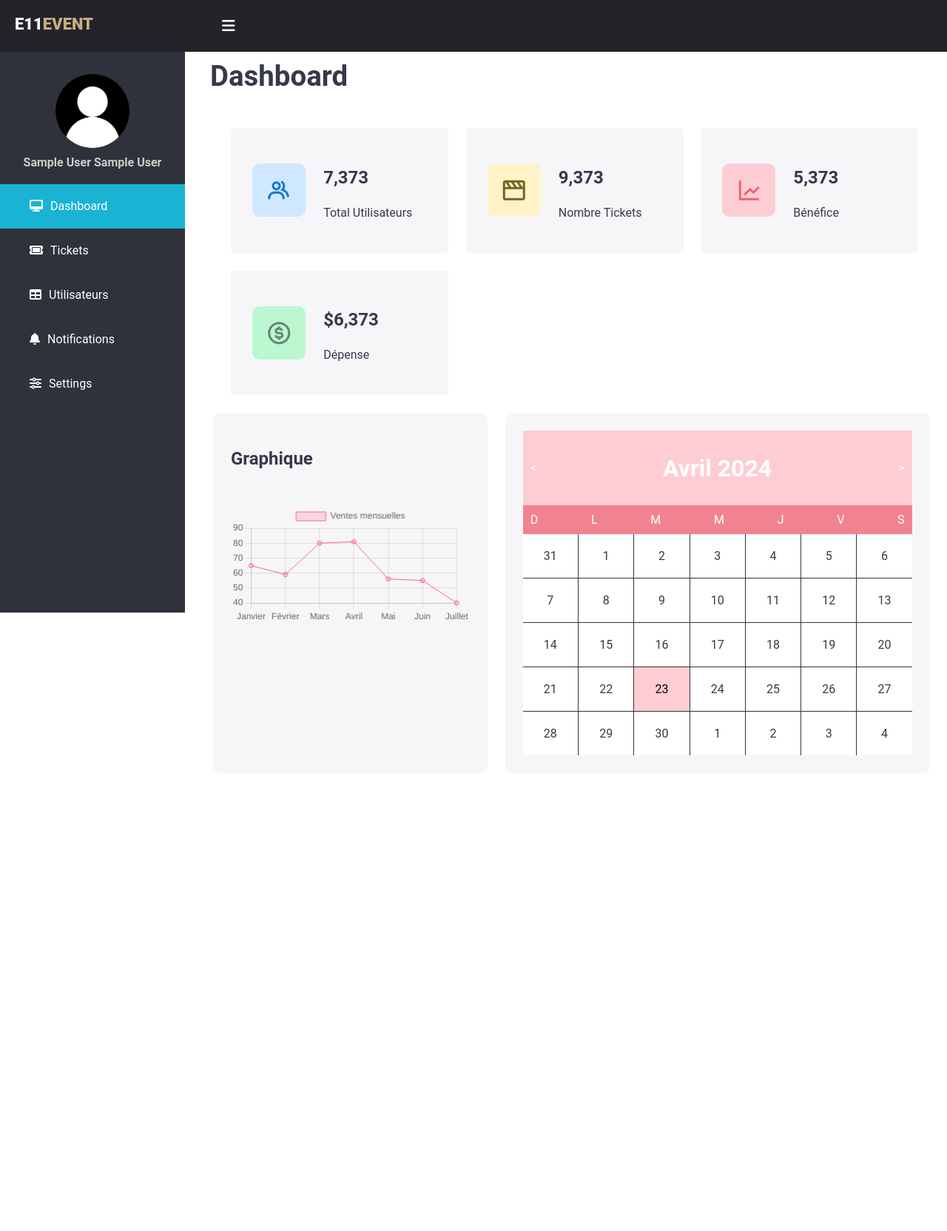
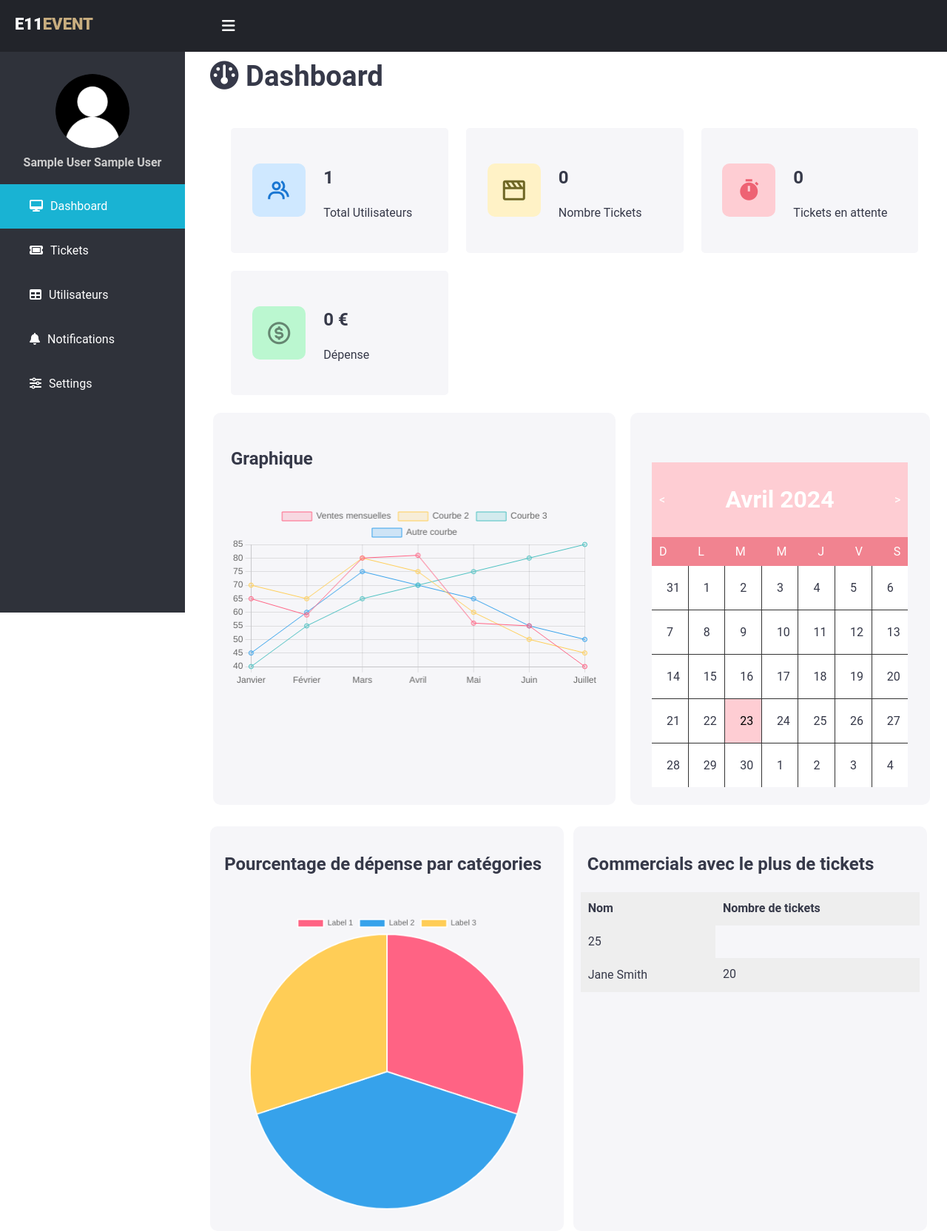
Before and after one commit to Tathoon/Projet_Web, a PHP site: page /pages/admin/dashboard_admin.php in a window 1280 px wide. Shown: the whole page at 74% size. Before the commit the page ends 1021 px from the top, so only its background shows below. Run offline with PHP 8.4, Linux system fonts and the light colour scheme; the visitor is signed in with stand-in values (Sample User, id 1); data that the repository does not hold is empty.

Commit message:
Modification admin dashboard

```diff
--- a/index.js
+++ b/index.js
@@ -137,6 +137,30 @@ const data = {
   }]
 };
 
+data.datasets.push(
+    {
+      label: 'Courbe 2',
+      data: [70, 65, 80, 75, 60, 50, 45], // Données pour la courbe 2
+      backgroundColor: 'rgba(255, 206, 86, 0.2)', // Couleur de fond de la zone
+      borderColor: 'rgba(255, 206, 86, 1)', // Couleur de la bordure
+      borderWidth: 1
+    },
+    {
+      label: 'Courbe 3',
+      data: [40, 55, 65, 70, 75, 80, 85], // Données pour la courbe 3
+      backgroundColor: 'rgba(75, 192, 192, 0.2)', // Couleur de fond de la zone
+      borderColor: 'rgba(75, 192, 192, 1)', // Couleur de la bordure
+      borderWidth: 1
+    },
+    {
+      label: 'Autre courbe',
+      data: [45, 60, 75, 70, 65, 55, 50], // Les données pour l'autre courbe
+      backgroundColor: 'rgba(54, 162, 235, 0.2)', // Couleur de fond de la zone
+      borderColor: 'rgba(54, 162, 235, 1)', // Couleur de la bordure
+      borderWidth: 1
+    }
+  );
+
 // Configuration du graphique
 const config = {
   type: 'line',
@@ -148,3 +172,29 @@ const myChart = new Chart(
   document.getElementById('myChart'),
   config
 );
+
+// Utilisation de vos variables existantes pour les données et la configuration
+const myData = {
+  labels: ['Label 1', 'Label 2', 'Label 3'],
+  datasets: [{
+    label: 'Camembert Example',
+    data: [30, 40, 30], // Exemple de données
+    backgroundColor: [
+      'rgb(255, 99, 132)',
+      'rgb(54, 162, 235)',
+      'rgb(255, 205, 86)'
+    ],
+    hoverOffset: 4
+  }]
+};
+
+const myConfig = {
+  type: 'pie',
+  data: myData,
+};
+
+// Création du camembert avec vos variables existantes
+var myChartCAM = new Chart(
+  document.getElementById('camembertChart'),
+  myConfig
+);
--- a/pages/admin/dashboard_admin.php
+++ b/pages/admin/dashboard_admin.php
@@ -26,6 +26,42 @@
       header('Location: ../../index.php');
       exit();
      }
+
+    $db = new PDO('mysql:host=localhost;dbname=e11event_bdd;charset=utf8mb4', 'root', '');
+    $db->setAttribute(PDO::ATTR_ERRMODE, PDO::ERRMODE_EXCEPTION);
+
+    $sql_number_users = "SELECT COUNT(DISTINCT id_utilisateur) AS total_utilisateurs FROM utilisateur";
+    $result_users = $db->query($sql_number_users);
+
+    $sql_number_tickets = "SELECT COUNT(DISTINCT id_ticket) AS total_tickets FROM ticket";
+    $result_tickets = $db->query($sql_number_tickets);
+
+    $sql_depense = "SELECT COALESCE(SUM(prix), 0) AS total_depense FROM ticket";
+    $result_depense = $db->query($sql_depense);
+
+    $sql_tickets_attente = "SELECT COUNT(DISTINCT id_ticket) AS total_tickets_attente FROM ticket WHERE status = 3";
+    $result_tickets_attente = $db->query($sql_tickets_attente);
+
+    $sql_most_ticket_user = "SELECT nom, prenom, COUNT(id_ticket) AS nombre_tickets FROM utilisateur JOIN ticket ON utilisateur.id_utilisateur = ticket.id_utilisateur GROUP BY utilisateur.id_utilisateur ORDER BY nombre_tickets DESC LIMIT 2";
+
+    if ($result_users !== false && $result_tickets !== false && $result_depense !== false && $result_tickets_attente !== false){
+        $row_users = $result_users->fetch(PDO::FETCH_ASSOC);
+        $row_tickets = $result_tickets->fetch(PDO::FETCH_ASSOC);
+        $row_depense = $result_depense->fetch(PDO::FETCH_ASSOC);
+        $row_tickets_attente = $result_tickets_attente->fetch(PDO::FETCH_ASSOC);
+
+        if ($row_users && $row_tickets && $row_depense) {
+            $total_utilisateurs = $row_users["total_utilisateurs"];
+            $total_tickets = $row_tickets["total_tickets"];
+            $total_depense = $row_depense["total_depense"];
+            $total_tickets_attente = $row_tickets_attente["total_tickets_attente"];
+        } else {
+            echo "Aucun résultat trouvé.";
+        }
+    } else {
+        echo "Une erreur s'est produite lors de l'exécution de la requête.";
+    }
+
   ?>
 
   <input type="checkbox" id="check">
@@ -71,34 +107,34 @@
   <div class="content">
       <main>
         <div class="header">
-          <h1>Dashboard</h1>
+          <h1><i class="fa-solid fa-gauge"></i> Dashboard</h1>
         </div>
         <ul class="cards">
           <li>
             <i class="bx bx-group"></i>
             <span class="info">
-              <h3>7,373</h3>
+            <h3><?php echo $total_utilisateurs; ?></h3>
               <p>Total Utilisateurs</p>
             </span>
           </li>
           <li>
             <i class="bx bx-movie"></i>
             <span class="info">
-              <h3>9,373</h3>
+              <h3><?php echo $total_tickets; ?></h3>
               <p>Nombre Tickets</p>
             </span>
           </li>
           <li>
-          <i class="bx bx-line-chart"></i>
+          <i class='bx bxs-stopwatch'></i>
             <span class="info">
-              <h3>5,373</h3>
-              <p>Bénéfice</p>
+              <h3><?php echo $total_tickets_attente; ?></h3>
+              <p>Tickets en attente</p>
             </span>
           </li>
           <li>
             <i class="bx bx-dollar-circle"></i>
             <span class="info">
-              <h3>$6,373</h3>
+              <h3><?php echo $total_depense; ?> €</h3>
               <p>Dépense</p>
             </span>
           </li>
@@ -110,7 +146,6 @@
             </div>
             <canvas id="myChart" class="graph"></canvas>
           </div>
-
           <div class="reminders">
             <div id="calendar">
               <div id="calendar-header">
@@ -123,6 +158,38 @@
           </div>
           </div>
         </div>
+        <div class="charts-container">
+          <div class="pie-chart">
+              <div class="header">
+                  <h3>Pourcentage de dépense par catégories</h3>
+              </div>
+              <canvas id="camembertChart"></canvas>
+          </div>
+          <div class="most-ticket-user">
+              <div class="header">
+                  <h3>Commercials avec le plus de tickets</h3>
+              </div>
+              <table>
+                <thead>
+                    <tr>
+                        <th>Nom</th>
+                        <th>Nombre de tickets</th>
+                    </tr>
+                </thead>
+                <tbody>
+                    <tr>
+                        <td<?php echo $sql_most_ticket_user ; ?></td>
+                        <td>25</td>
+                    </tr>
+                    <tr>
+                        <td>Jane Smith</td>
+                        <td>20</td>
+                    </tr>
+                    <!-- Ajoutez d'autres lignes selon vos données -->
+                </tbody>
+            </table>
+          </div>
+      </div>
       </main>
     </div>
   <script type="text/javascript" src="../../index.js"></script>
--- a/styles.css
+++ b/styles.css
@@ -6,6 +6,9 @@
 /*                   */
 /*-------------------*/
 
+a {
+    text-decoration: none;
+}
 
 .body-login {
     margin: 0;
@@ -479,12 +482,12 @@ main .cards li .info p {
   color: var(--dark);
 }
 
-/* ========Orders Details Start=================== */
+/* ========Graph Details Start=================== */
 .content main .bottom_data {
   display: flex;
   flex-wrap: wrap;
   width: 100%;
-  grid-gap: 24px;
+  grid-gap: 20px;
   margin-top: 24px;
   color: var(--dark);
   position: relative;
@@ -511,7 +514,7 @@ main .bottom_data .header h3 {
 }
 
 main .bottom_data .orders {
-  flex-grow: 1;
+  flex-grow: 7;
   flex-basis: 500;
 }
 
@@ -589,21 +592,27 @@ main .bottom_data .reminders {
   flex-basis: 300px;
 }
 
-main .bottom_data .reminders .task_list li {
+.graph {
   width: 100%;
-  margin-bottom: 16px;
-  background-color: var(--grey);
-  padding: 14px 10px;
-  border-radius: 05px;
+  max-width: 100%;
+  height: auto;
+}
+
+#camembertChart {
+  padding: 1.8rem;
+  border-radius: 5px;
   display: flex;
   align-items: center;
-  justify-content: space-between;
+  grid-gap: 1.5rem;
 }
 
+/* -------CALENDRIER-----------*/
 #calendar {
-  width: 100%;
+  width: 97%;
   max-width: 600px;
-  margin: 0 auto;
+  margin-left: auto;
+  margin-right: auto;
+  margin-top: 12%;
 }
 
 #calendar-header {
@@ -625,7 +634,7 @@ main .bottom_data .reminders .task_list li {
 
 #calendar-body {
   display: grid;
-  grid-template-columns: repeat(7, 1fr);
+  grid-template-columns: repeat(7, minmax(0, 1fr));
   gap: 1px;
   background-color: #333;
   transition: opacity 0.5s ease;
@@ -651,11 +660,72 @@ main .bottom_data .reminders .task_list li {
   cursor: pointer;
 }
 
-.graph {
-  width: 100%; /* Ajustez la largeur selon vos préférences */
-  max-width: 100%; /* Définissez une largeur maximale pour éviter que le graphique ne devienne trop large */
-  height: auto;
+.charts-container {
+  display: flex;
 }
+
+.pie-chart{
+  width: 50%;
+  background-color: var(--light);
+  margin-top: 3%;
+  border-radius: 10px;
+}
+
+.most-ticket-user {
+  width: 50%;
+  background-color: var(--light);
+  margin-top: 3%;
+  border-radius: 10px;
+}
+
+.pie-chart,
+.most-ticket-user {
+    flex: 1;
+    padding: 0 10px;
+    box-sizing: border-box;
+}
+
+.pie-chart + .most-ticket-user {
+  margin-left: 1.3%;
+}
+
+.pie-chart .header h3,
+.most-ticket-user .header h3 {
+    color: var(--dark);
+    font-size: 24px;
+    font-weight: 600;
+    margin-left: 2%;
+    margin-top: 8%;
+}
+
+.most-ticket-user table {
+  width: 100%;
+  border-collapse: collapse;
+}
+
+.most-ticket-user th,
+.most-ticket-user td {
+  padding: 12px 10px;
+  font-size: 1rem;
+  text-align: left;
+  border-bottom: 2px solid var(--grey);
+  background-color: var(--grey);
+  color: var(--dark);
+}
+
+.most-ticket-user td img {
+  width: 36px;
+  height: 36px;
+  border-radius: 50%;
+  object-fit: cover;
+}
+
+.most-ticket-user tbody tr:nth-child(even) {
+  background-color: var(--grey);
+}
+
+
+
 /* ------------------*/
 /*                   */
 /*                   */
@@ -712,6 +782,9 @@ main .bottom_data .reminders .task_list li {
     .error-alert {
       font-size: 16px;
       white-space: pre-line;
+    }
+    #calendar {
+      margin-top: 8%;
     }
 }
 
```
